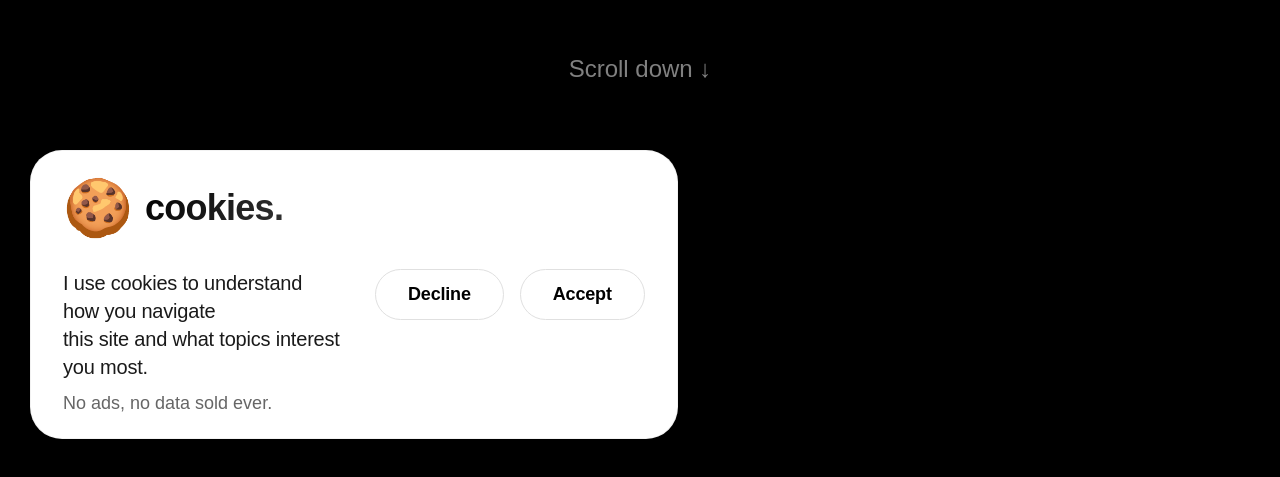
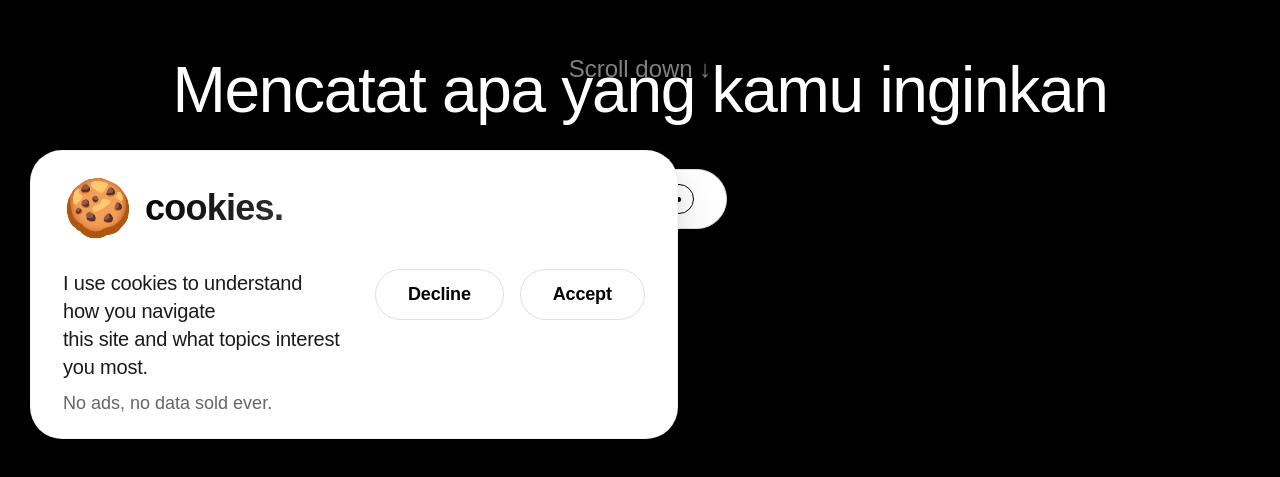
Before and after one commit to vinividivicilala/lolo, a Next.js app in the folder faq/: page / in a window 1280 px wide. Shown: the part 331-808 px from the top of the page. Built offline with nearby package versions, Linux system fonts and the light colour scheme.

Commit message:
Update page.tsx

```diff
--- a/faq/app/page.tsx
+++ b/faq/app/page.tsx
@@ -163,50 +163,59 @@ export default function HomePage(): React.JSX.Element {
           will-change: transform;
         }
 
-        /* Hover effect untuk contact button */
-        .contact-btn {
+        /* Hover effect untuk contact button - style sama dengan tombol cookie */
+        .contact-btn-effect {
           position: relative;
-          transition: all 0.4s cubic-bezier(0.2, 0.9, 0.4, 1.1);
-          background: transparent;
+          isolation: isolate;
+          transition: color 0.3s ease;
         }
 
-        .contact-btn:hover {
-          background-color: transparent !important;
-          border-bottom-color: white !important;
+        .contact-btn-effect::before {
+          content: '';
+          position: absolute;
+          bottom: 0;
+          left: 0;
+          width: 100%;
+          height: 0%;
+          background-color: #000000;
+          transition: height 0.3s cubic-bezier(0.2, 0.9, 0.4, 1.1);
+          z-index: -1;
+          border-radius: 60px;
         }
 
-        .contact-btn:hover .btn-circle {
-          border-color: white !important;
+        .contact-btn-effect:hover::before {
+          height: 100%;
         }
 
-        .contact-btn:hover .btn-circle svg {
+        .contact-btn-effect:hover {
+          color: white !important;
+        }
+
+        .contact-btn-effect:hover .btn-circle-contact {
+          border-color: white !important;
+          background-color: white !important;
+        }
+
+        .contact-btn-effect:hover .btn-circle-contact .dot-contact {
+          opacity: 0 !important;
+        }
+
+        .contact-btn-effect:hover .btn-circle-contact .arrow-svg-contact {
           opacity: 1 !important;
           transform: rotate(45deg) !important;
         }
 
-        .contact-btn:hover .btn-circle .dot {
-          opacity: 0 !important;
-        }
-
-        .contact-btn:hover .btn-circle .arrow-svg {
-          opacity: 1 !important;
-        }
-
-        .btn-circle {
-          transition: all 0.4s cubic-bezier(0.2, 0.9, 0.4, 1.1);
+        .btn-circle-contact {
+          transition: all 0.3s cubic-bezier(0.2, 0.9, 0.4, 1.1);
           position: relative;
         }
 
-        .btn-circle svg {
-          transition: all 0.4s cubic-bezier(0.2, 0.9, 0.4, 1.1);
-        }
-
-        .dot {
+        .dot-contact {
           transition: opacity 0.3s ease;
         }
 
-        .arrow-svg {
-          transition: opacity 0.3s ease, transform 0.4s cubic-bezier(0.2, 0.9, 0.4, 1.1);
+        .arrow-svg-contact {
+          transition: opacity 0.3s ease, transform 0.3s cubic-bezier(0.2, 0.9, 0.4, 1.1);
         }
       `}</style>
 
@@ -225,7 +234,7 @@ export default function HomePage(): React.JSX.Element {
             MozOsxFontSmoothing: 'grayscale',
             position: 'relative',
           }}>
-            {/* Konten pertama - 100vh */}
+            {/* Konten pertama - 100vh dengan teks Scroll down di tengah */}
             <div style={{
               height: '100vh',
               width: '100%',
@@ -243,32 +252,16 @@ export default function HomePage(): React.JSX.Element {
               }}>
                 Scroll down ↓
               </div>
-            </div>
 
-            {/* Bagian footer dengan konten di atasnya - 100vh */}
-            <div style={{
-              width: '100%',
-              minHeight: '100vh',
-              position: 'relative',
-              backgroundColor: 'black',
-              display: 'flex',
-              flexDirection: 'column',
-              justifyContent: 'flex-end',
-              alignItems: 'center',
-              paddingBottom: 0
-            }}>
-
-              {/* Konten di atas footer */}
+              {/* Teks dan tombol dinaikkan dekat dengan Scroll down */}
               <div style={{
-                width: '100%',
-                maxWidth: '1400px',
-                margin: '0 auto',
-                padding: '0 40px',
+                position: 'absolute',
+                bottom: '30%',
                 display: 'flex',
                 flexDirection: 'column',
                 alignItems: 'center',
-                gap: '60px',
-                marginBottom: '120px'
+                gap: '40px',
+                width: '100%'
               }}>
                 {/* Teks "Mencatat apa yang kamu inginkan" - 1 baris */}
                 <div style={{
@@ -284,74 +277,74 @@ export default function HomePage(): React.JSX.Element {
                   Mencatat apa yang kamu inginkan
                 </div>
 
-                {/* Tombol Contact dengan garis putih pudar + titik bulat, hover jadi panah */}
+                {/* Tombol Contact dengan gaya yang sama seperti tombol Accept/Cookie */}
                 <button
                   ref={contactBtnRef}
                   onClick={handleContact}
-                  className="contact-btn"
+                  className="contact-btn-effect"
                   style={{
                     display: 'inline-flex',
                     alignItems: 'center',
-                    gap: '16px',
-                    padding: '0 0 12px 0',
-                    backgroundColor: 'transparent',
-                    color: 'white',
-                    border: 'none',
+                    gap: '12px',
+                    padding: '14px 32px',
+                    backgroundColor: '#ffffff',
+                    color: '#000000',
+                    border: '1.5px solid #e0e0e0',
+                    borderRadius: '60px',
                     cursor: 'pointer',
-                    fontSize: '28px',
-                    fontWeight: '500',
+                    fontSize: '18px',
+                    fontWeight: '600',
+                    letterSpacing: '-0.01em',
                     fontFamily: 'Questrial, sans-serif',
-                    transition: 'all 0.4s cubic-bezier(0.2, 0.9, 0.4, 1.1)',
-                    borderBottom: '1px solid rgba(255, 255, 255, 0.4)',
+                    transition: 'all 0.2s ease',
+                    position: 'relative',
+                    overflow: 'hidden',
+                    zIndex: 1,
+                    background: '#ffffff'
                   }}
                 >
-                  <span style={{
-                    transition: 'color 0.3s ease',
-                    letterSpacing: '0.02em'
-                  }}>
-                    Contact
-                  </span>
-                  <div className="btn-circle" style={{
-                    width: '40px',
-                    height: '40px',
+                  <span>Contact</span>
+                  <div className="btn-circle-contact" style={{
+                    width: '28px',
+                    height: '28px',
                     borderRadius: '50%',
-                    border: '1px solid rgba(255, 255, 255, 0.4)',
+                    border: '1.5px solid #000000',
                     display: 'flex',
                     alignItems: 'center',
                     justifyContent: 'center',
-                    transition: 'all 0.4s cubic-bezier(0.2, 0.9, 0.4, 1.1)',
+                    transition: 'all 0.3s cubic-bezier(0.2, 0.9, 0.4, 1.1)',
                     backgroundColor: 'transparent',
                     position: 'relative'
                   }}>
                     {/* Titik bulat (sebelum hover) */}
-                    <div className="dot" style={{
-                      width: '6px',
-                      height: '6px',
+                    <div className="dot-contact" style={{
+                      width: '5px',
+                      height: '5px',
                       borderRadius: '50%',
-                      backgroundColor: 'white',
+                      backgroundColor: '#000000',
                       opacity: 1,
                       transition: 'opacity 0.3s ease',
                       position: 'absolute'
                     }}></div>
 
-                    {/* Panah SVG (saat hover) - gaya seperti cookie popup */}
+                    {/* Panah SVG (saat hover) */}
                     <svg
-                      className="arrow-svg"
-                      width="20"
-                      height="20"
+                      className="arrow-svg-contact"
+                      width="14"
+                      height="14"
                       viewBox="0 0 24 24"
                       fill="none"
                       xmlns="http://www.w3.org/2000/svg"
                       style={{
                         position: 'absolute',
                         opacity: 0,
-                        transition: 'opacity 0.3s ease, transform 0.4s cubic-bezier(0.2, 0.9, 0.4, 1.1)',
+                        transition: 'opacity 0.3s ease, transform 0.3s cubic-bezier(0.2, 0.9, 0.4, 1.1)',
                         transform: 'rotate(0deg)'
                       }}
                     >
                       <path
                         d="M7 17L17 7M17 7H7M17 7V17"
-                        stroke="white"
+                        stroke="#000000"
                         strokeWidth="2"
                         strokeLinecap="round"
                         strokeLinejoin="round"
@@ -360,8 +353,19 @@ export default function HomePage(): React.JSX.Element {
                   </div>
                 </button>
               </div>
+            </div>
 
-              {/* Footer dengan teks MENURU - mentok di paling bawah tanpa space */}
+            {/* Bagian footer dengan teks MENURU - mentok di paling bawah tanpa space */}
+            <div style={{
+              width: '100%',
+              position: 'relative',
+              backgroundColor: 'black',
+              display: 'flex',
+              flexDirection: 'column',
+              justifyContent: 'flex-end',
+              alignItems: 'center',
+              minHeight: '100vh'
+            }}>
               <footer style={{
                 position: 'relative',
                 bottom: 0,
```
